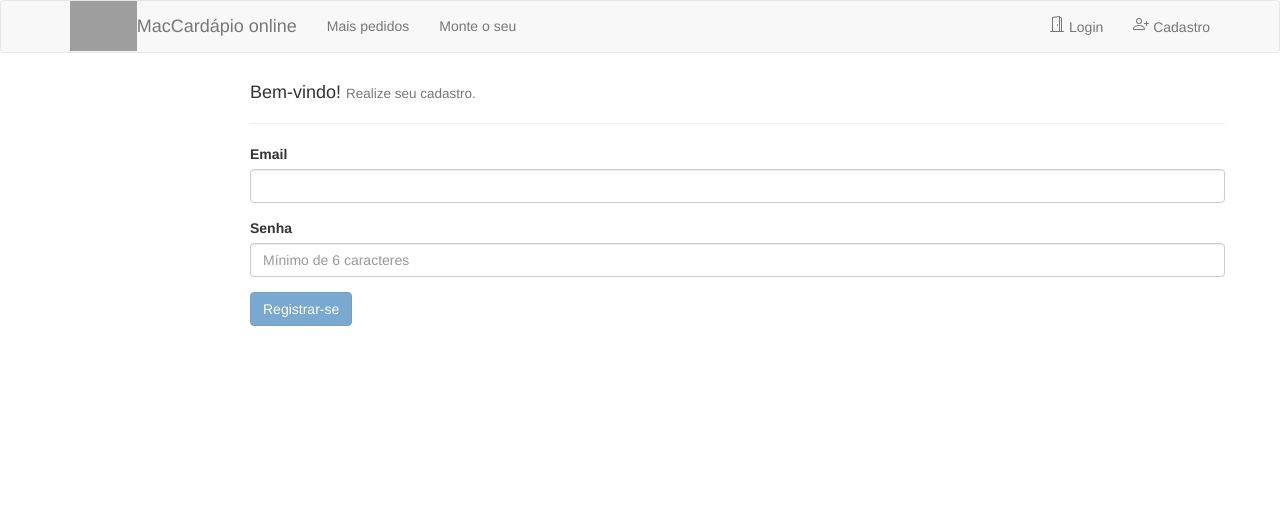
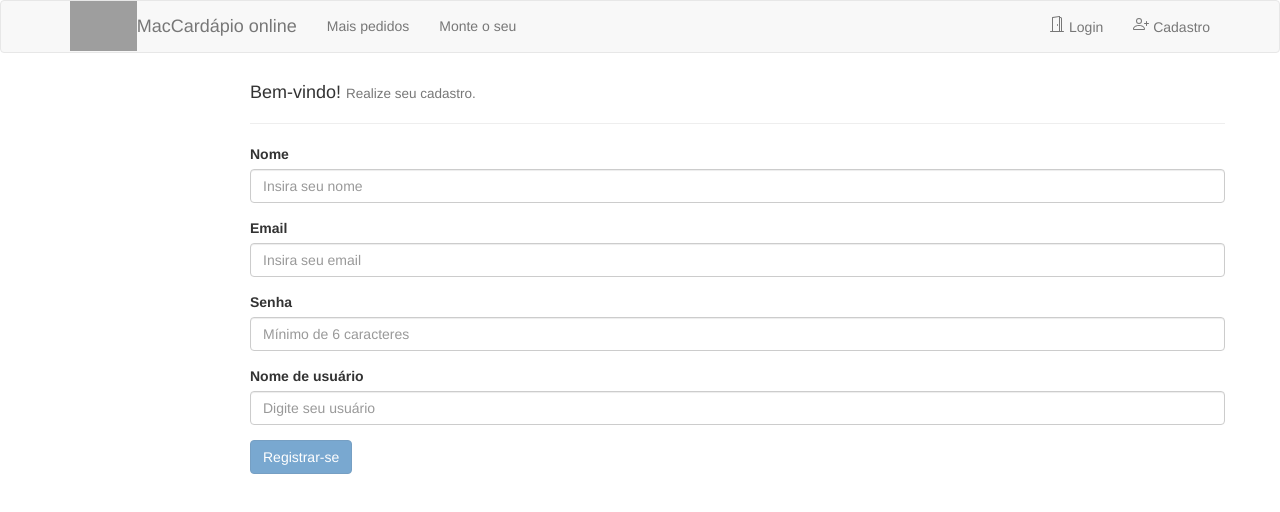
Before and after one commit to ohenriquesouza/Angular-Project, an Angular app: page /signup in a window 1280 px wide. Shown: the top 512 px of the page. Built offline with nearby package versions, Linux system fonts and the light colour scheme; grey boxes are pictures that could not be loaded.

Commit message:
new signup working

```diff
--- a/src/app/auth/signup/signup.component.html
+++ b/src/app/auth/signup/signup.component.html
@@ -3,23 +3,23 @@
         <h4> Bem-vindo! <small class="text-muted">Realize seu cadastro.</small> </h4>
         <hr>
         <form (ngSubmit)="onSignUp(f)" #f="ngForm">
-          <!-- <div class="form-group">
-                <label for="Name">Nome</label>
-                <input type="text" id="Name" name="Name" ngModel class="form-control" required>
-            </div> -->
+          <div class="form-group">
+                <label for="name">Nome</label>
+                <input placeholder="Insira seu nome" type="text" id="name" name="name" ngModel class="form-control" required>
+            </div>
             <div class="form-group">
                 <label for="email">Email</label>
-                <input type="email" id="email" name="email" ngModel class="form-control" required>
+                <input placeholder="Insira seu email" type="email" id="email" name="email" ngModel class="form-control" required>
             </div>
             <div class="form-group">
                 <label for="password">Senha</label>
                 <input placeholder="Mínimo de 6 caracteres" type="password" id="password" name="password"
                 ngModel minlength="6" class="form-control" required>
             </div>
-            <!-- <div class="form-group">
-              <label for="uid">ID</label>
-              <input type="number" id="uid" name="uid" ngModel class="form-control" required>
-          </div> -->
+            <div class="form-group">
+              <label for="uid">Nome de usuário</label>
+              <input placeholder="Digite seu usuário" type="string" id="uid" name="uid" ngModel class="form-control" required>
+          </div>
             <button class="btn btn-primary" type="submit" [disabled]="!f.valid">Registrar-se</button>
         </form>
     </div>
--- a/src/app/auth/signup/signup.component.ts
+++ b/src/app/auth/signup/signup.component.ts
@@ -1,5 +1,7 @@
 import { Component, OnInit } from '@angular/core';
 import { NgForm } from '@angular/forms';
+import { DataStorageService } from 'src/app/shared/data-storage.service';
+import { Users } from 'src/app/shared/user.model';
 import { AuthService } from '../auth.service';
 
 @Component({
@@ -10,16 +12,32 @@ import { AuthService } from '../auth.service';
 export class SignupComponent implements OnInit {
 
 
-  constructor(private authService: AuthService){}
+  constructor(private authService: AuthService, private dataStorage: DataStorageService){}
 
 
   ngOnInit(){
 
   }
 
+
+
   onSignUp(form: NgForm){
+    const nome = form.value.name;
     const email = form.value.email;
     const password = form.value.password;
+    const uid = form.value.uid;
+
+    let newUser = new Users(nome, email, uid, []);
+
+    this.dataStorage.storeNewUsers(newUser)
+    .subscribe(
+      (response: any) => {
+        console.log(response);
+      }
+    );
+
     this.authService.signupUser(email, password);
   }
+
+  //SEM O SUBSCRIBE NAO FUNCIONA ASSINADO: MAX
 }
--- a/src/app/shared/data-storage.service.ts
+++ b/src/app/shared/data-storage.service.ts
@@ -3,6 +3,8 @@ import { Injectable } from "@angular/core";
 import { AuthService } from "../auth/auth.service";
 import { Recipe } from "../recipes/recipe.model";
 import { RecipeService } from "../recipes/recipe.service";
+import { Users } from "./user.model";
+
 
 @Injectable()
 export class DataStorageService {
@@ -13,6 +15,10 @@ export class DataStorageService {
         let token = this.authService.getToken();
         return this.http.put('https://pdcase-ng-http-default-rtdb.firebaseio.com/recipes.json?auth=' + token, this.recipeService
         .getRecipes());
+    }
+
+    storeNewUsers(user: Users){
+      return this.http.put('https://pdcase-ng-http-default-rtdb.firebaseio.com/users/' + user.uid +  '.json', user);
     }
 
     getRecipes(){
--- /dev/null
+++ b/src/app/shared/user.model.ts
@@ -0,0 +1,15 @@
+import { Ingredient } from "./ingredients.model";
+
+export class Users{
+  public name: string;
+  public email: string;
+  public uid: string;
+  public ingredients: Ingredient[];
+
+  constructor(name: string, email: string, uid: string, ingredients: Ingredient[]){
+      this.name = name;
+      this.email = email;
+      this.uid = uid;
+      this.ingredients = ingredients;
+  }
+}
```
Also changed, not shown: src/app/recipes/recipe-list/recipe-list.component.html (line endings or trailing spaces).
